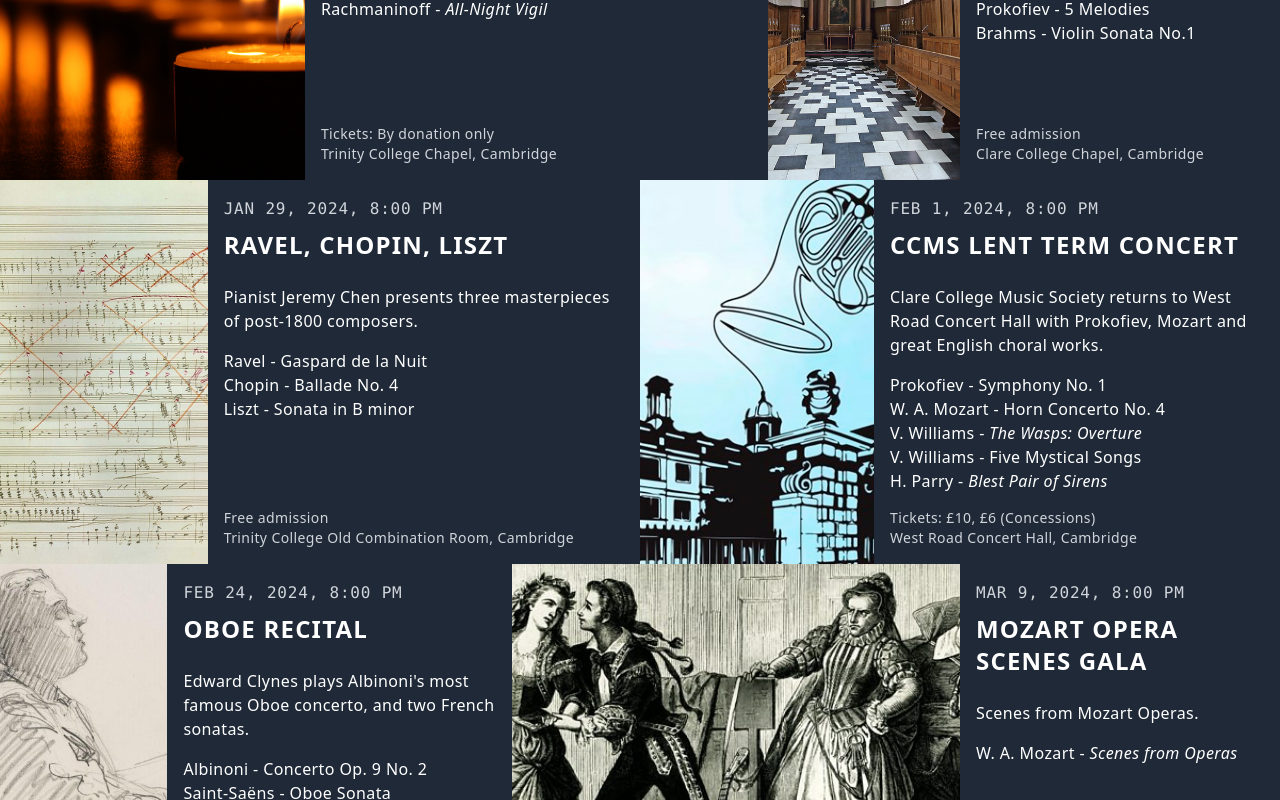
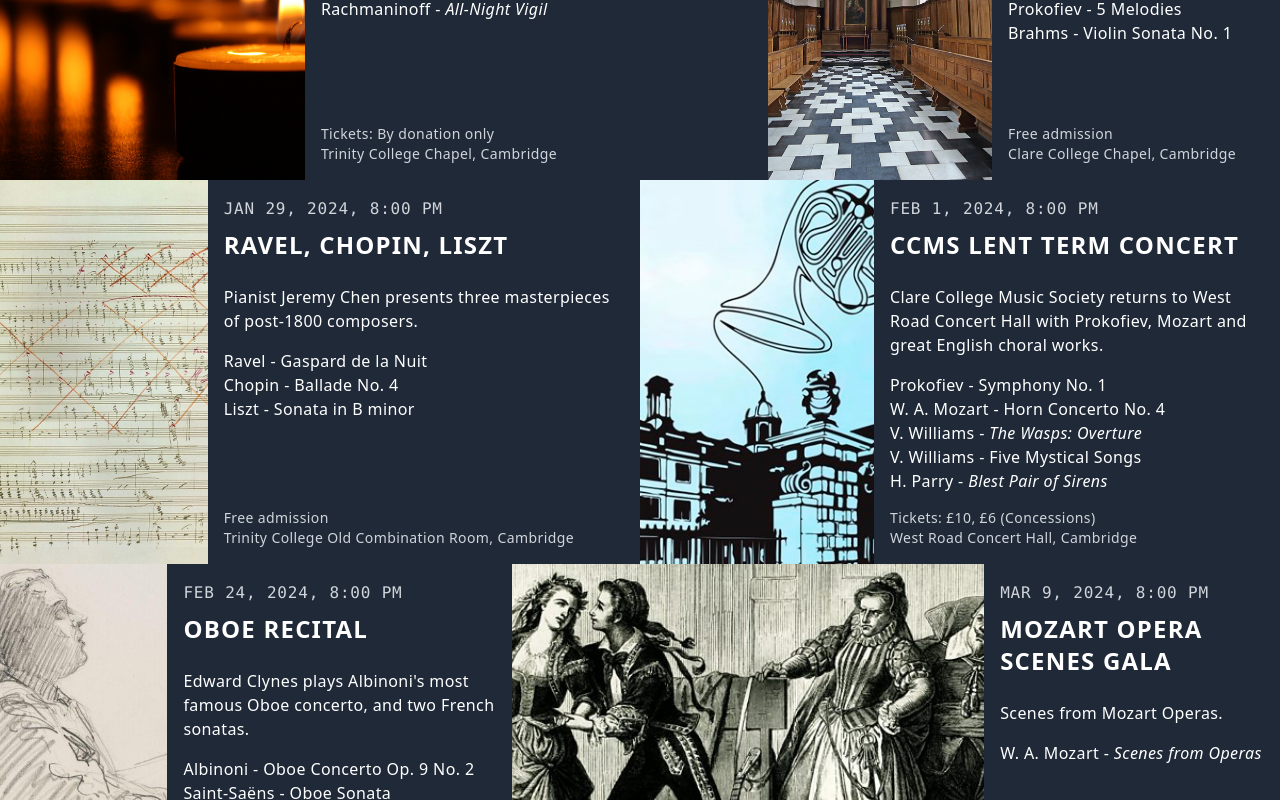
Before and after one commit to IntGrah/tabula-musica, a Next.js app: page / in a window 1280 px wide. Shown: the part 780-1580 px from the top of the page. Built offline with nearby package versions, Linux system fonts and the light colour scheme.

Commit message:
Text edit

```diff
--- a/app/ui/events/clareRecital.tsx
+++ b/app/ui/events/clareRecital.tsx
@@ -14,7 +14,7 @@ export default function ClareRecital() {
       programme={
         <ol>
           <li>Prokofiev - 5 Melodies</li>
-          <li>Brahms - Violin Sonata No.1</li>
+          <li>Brahms - Violin Sonata No. 1</li>
         </ol>
       }
       performers={
--- a/app/ui/events/event.tsx
+++ b/app/ui/events/event.tsx
@@ -57,7 +57,7 @@ export default function Event({
           alt={alt}
         />
       </div>
-      <div className="relative min-w-80 h-full p-4 z-10">
+      <div className="relative min-w-72 h-full p-4 z-10">
         <time
           className="text-gray-300 font-mono uppercase tracking-wider"
           dateTime={date.toISOString()}
@@ -95,9 +95,8 @@ export default function Event({
             {tickets ? (
               <p>
                 <a className="hover:underline" href={tickets.href}>
-                  Tickets
+                  Tickets: {tickets.price}
                 </a>
-                : {tickets.price}
               </p>
             ) : (
               <p>Free admission</p>
--- a/app/ui/events/oboeRecital.tsx
+++ b/app/ui/events/oboeRecital.tsx
@@ -13,7 +13,7 @@ export default function OboeRecital() {
       title="Oboe Recital"
       programme={
         <ol>
-          <li>Albinoni - Concerto Op. 9 No. 2</li>
+          <li>Albinoni - Oboe Concerto Op. 9 No. 2</li>
           <li>Saint-Saëns - Oboe Sonata</li>
           <li>Poulenc - Oboe Sonata</li>
         </ol>
```
